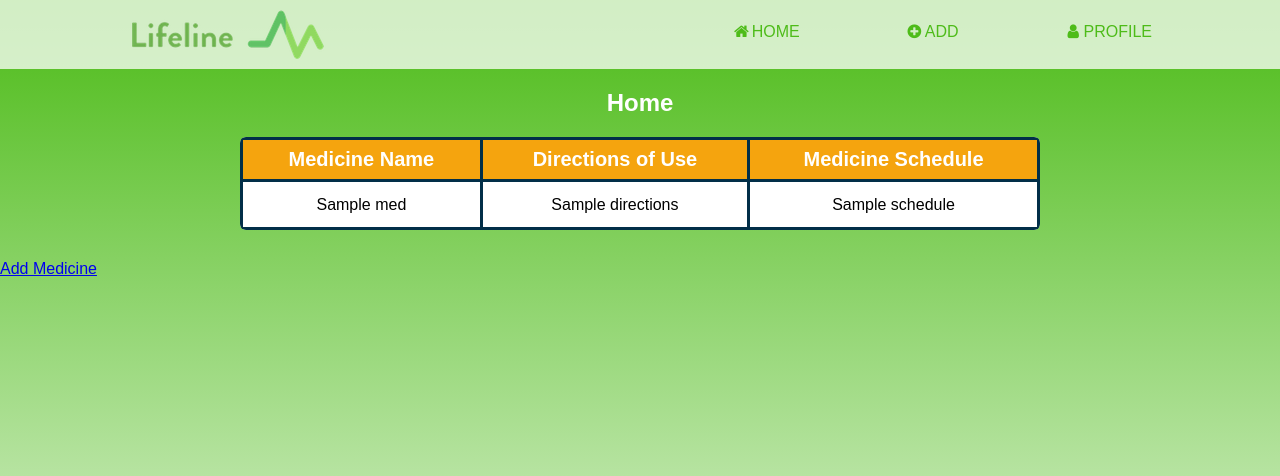
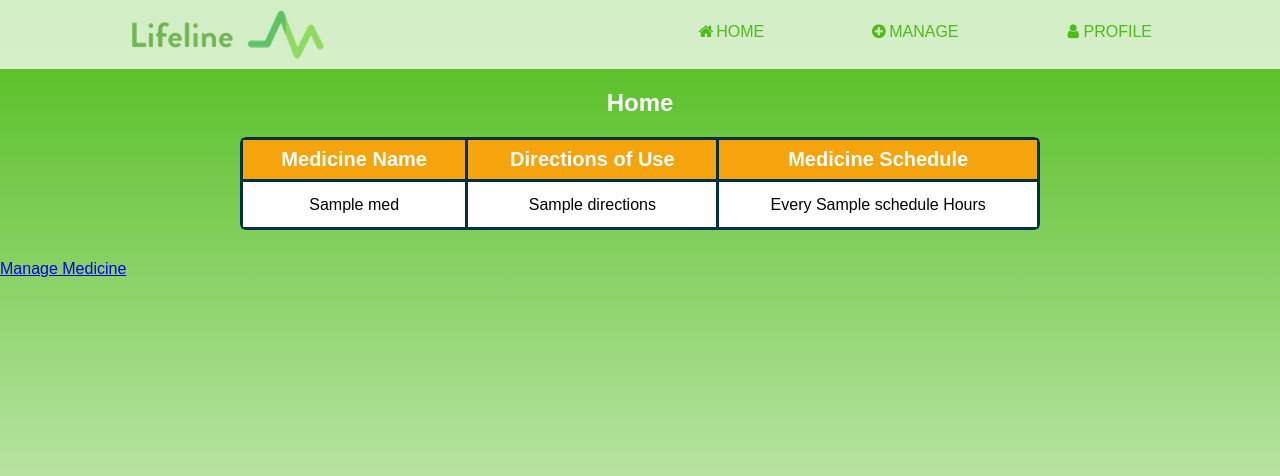
Before and after one commit to jreese28/Lifeline, a Django app: template LifelineApp/mysite/templates/index.html in a window 1280 px wide. Shown: the top 476 px of the page. Run offline with Django 4.2, Linux system fonts and the light colour scheme; the template is opened without the code that fills it: most values are stand-ins (such as "Sample title", 1, 10 or a date in 2020); some libraries are stand-ins or nearby versions.

Commit message:
Update index.html

```diff
--- a/LifelineApp/mysite/templates/index.html
+++ b/LifelineApp/mysite/templates/index.html
@@ -11,13 +11,13 @@
 <body>
 <header>
     <div class="container">
-        <a href = "">
+        <a href = "/home">
             <img src="{% static 'assets/logo.png' %}" alt="logo" class="logo">
         </a>
         <nav>
             <ul>
                 <li><a href="/home"><i class="fa fa-fw fa-home"></i>Home</a></li>
-                <li><a href="/add"><i class="fa fa-fw fa-plus-circle"></i>Add</a></li>
+                <li><a href="/add"><i class="fa fa-fw fa-plus-circle"></i>Manage</a></li>
                 <li><a href="/profile"><i class="fa fa-fw fa-user"></i>Profile</a></li>
             </ul>
         </nav>
@@ -25,6 +25,7 @@
 </header>
 <h2>Home</h2>
 <table id="userMeds">
+    {% if medicine %}
     <thead>
         <tr>
         <th> Medicine Name </th>
@@ -32,12 +33,16 @@
         <th> Medicine Schedule </th>
         </tr>
     </thead>
+    {% else %}
+
+    <h3 style="text-align:center; color: #fff;">Add your medicine to view it here!</h3>
+    {% endif %}
     <tbody>
         {% for med in medicine %}
         <tr>
         <td>{{med.name}}</td>
         <td>{{med.directions}}</td>
-        <td>{{med.schedule}}</td>
+        <td>Every {{med.schedule}} Hours</td>
     </tr>
     {% endfor %}
     </tbody>
@@ -46,7 +51,7 @@
 <!--form class="add-button" action="add.html" method="post">
     <button type="submit">Add Medicine</button>
 </form-->
-<a href="/add" class="buttons">Add Medicine</a>
+<a href="/add" class="buttons">Manage Medicine</a>
 
 <!--a href="/login" class="profile-buttons">Logout</a-->
 </body>
```
